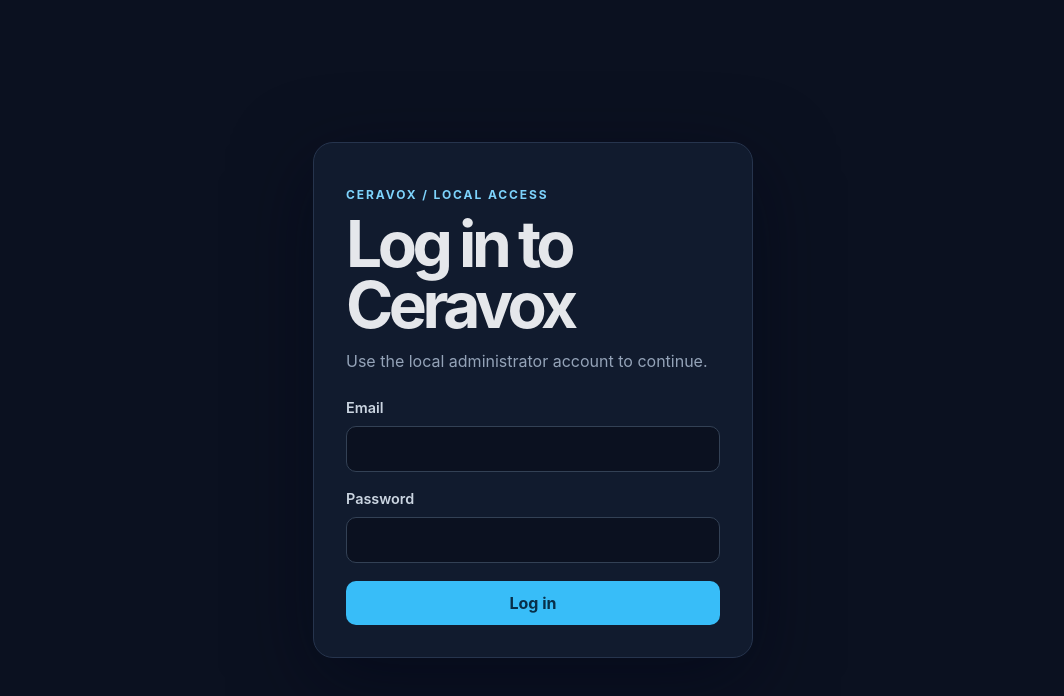
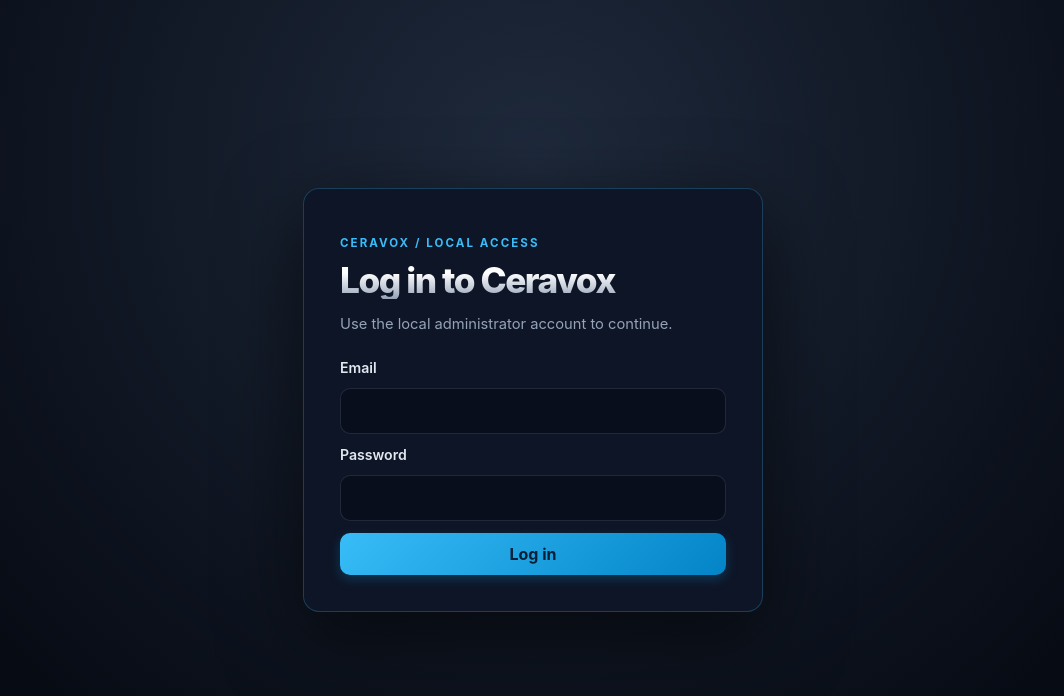
Before and after one commit to Kunal-deadlock/Ceravox, a React (Vite) app in the folder dashboard/: page /login in a window 1280 px wide. Shown: the top 696 px of the page, without its empty margins (107-1171 px from the left). Built offline with nearby package versions, Linux system fonts and the light colour scheme; no server answers.

Commit message:
style(ui): elevate dashboard with modern workstation dark theme and polished components

```diff
--- a/dashboard/src/styles.css
+++ b/dashboard/src/styles.css
@@ -1,59 +1,490 @@
 :root {
-  font-family: Inter, ui-sans-serif, system-ui, sans-serif;
-  color: #e5e7eb;
-  background: #0b1120;
+  --bg-app: #070b14;
+  --bg-surface: #0e1526;
+  --bg-card: #131c31;
+  --bg-card-subtle: #18233c;
+  --bg-input: #090e1c;
+
+  --border-subtle: rgba(148, 163, 184, 0.12);
+  --border-card: rgba(148, 163, 184, 0.18);
+  --border-focus: #38bdf8;
+
+  --text-primary: #f8fafc;
+  --text-secondary: #94a3b8;
+  --text-muted: #64748b;
+
+  --accent-cyan: #38bdf8;
+  --accent-blue: #0284c7;
+
+  font-family: -apple-system, BlinkMacSystemFont, "Segoe UI", Roboto, "Inter", system-ui, sans-serif;
+  color: var(--text-primary);
+  background: var(--bg-app);
   font-synthesis: none;
   text-rendering: optimizeLegibility;
+  -webkit-font-smoothing: antialiased;
 }
 
-* { box-sizing: border-box; }
-body { margin: 0; min-width: 320px; min-height: 100vh; }
+* {
+  box-sizing: border-box;
+}
 
-.shell { width: min(1080px, calc(100% - 40px)); margin: 0 auto; padding: 72px 0; }
-.hero { margin-bottom: 48px; }
-.eyebrow, .card-label { color: #7dd3fc; font-size: 0.75rem; font-weight: 700; letter-spacing: 0.16em; }
-h1 { margin: 8px 0; font-size: clamp(3rem, 9vw, 6.5rem); line-height: 0.95; letter-spacing: -0.07em; }
-h2 { margin: 0; }
-.tagline { color: #94a3b8; font-size: 1.2rem; }
-.status-card, .feature-grid article { border: 1px solid #26344d; border-radius: 20px; background: #111b2e; }
-.status-card { display: flex; align-items: center; justify-content: space-between; gap: 24px; padding: 28px; }
-.card-label { margin: 0 0 10px; }
-.muted { color: #94a3b8; }
-.status-pill { border-radius: 999px; padding: 8px 14px; font-size: 0.8rem; font-weight: 700; text-transform: uppercase; }
-.status-ready { color: #bbf7d0; background: #14532d; }
-.status-warning { color: #fde68a; background: #713f12; }
-.feature-grid { display: grid; grid-template-columns: repeat(3, 1fr); gap: 16px; margin-top: 16px; }
-.feature-grid article { min-height: 190px; padding: 24px; }
-.feature-number { color: #64748b; font-variant-numeric: tabular-nums; }
-.feature-grid h2 { margin-top: 44px; }
-.feature-grid p { color: #94a3b8; line-height: 1.5; }
-.auth-layout { display: grid; min-height: 100vh; place-items: center; padding: 24px; }
-.auth-card { width: min(440px, 100%); border: 1px solid #26344d; border-radius: 20px; background: #111b2e; padding: 32px; box-shadow: 0 24px 80px #02061780; }
-.auth-card h1 { margin: 12px 0; font-size: clamp(2.2rem, 7vw, 4rem); }
-.auth-card form { display: grid; gap: 10px; margin-top: 28px; }
-.auth-card label { color: #cbd5e1; font-size: 0.9rem; font-weight: 600; }
-.auth-card input { border: 1px solid #334155; border-radius: 10px; background: #0b1120; color: #e5e7eb; padding: 12px; font: inherit; margin-bottom: 8px; }
-button { border: 0; border-radius: 10px; background: #38bdf8; color: #082f49; cursor: pointer; font: inherit; font-weight: 700; padding: 12px 16px; }
-button:disabled { cursor: wait; opacity: 0.65; }
-.button-secondary { border: 1px solid #475569; background: transparent; color: #cbd5e1; padding: 8px 12px; }
-.form-error { color: #fca5a5; }
-.field-hint { color: #94a3b8; font-size: 0.82rem; margin: 0 0 8px; }
-.app-shell { padding-top: 48px; }
-.app-header { display: flex; align-items: flex-end; justify-content: space-between; gap: 24px; margin-bottom: 28px; }
-.app-header h1 { font-size: clamp(2.4rem, 6vw, 4.8rem); }
-.account-actions { display: flex; align-items: center; flex-wrap: wrap; justify-content: flex-end; gap: 10px; }
-.app-nav { display: flex; gap: 8px; flex-wrap: wrap; border-bottom: 1px solid #26344d; padding-bottom: 16px; margin-bottom: 24px; }
-.app-nav a { color: #94a3b8; border-radius: 8px; padding: 8px 10px; text-decoration: none; }
-.app-nav a:hover, .app-nav a.active { background: #1e293b; color: #e0f2fe; }
-.placeholder-card { border: 1px solid #26344d; border-radius: 20px; background: #111b2e; padding: 32px; }
-.voice-card, .result-card { display: grid; gap: 16px; border: 1px solid #26344d; border-radius: 20px; background: #111b2e; padding: 28px; }
-.voice-card { max-width: 820px; }
-.voice-card input, .voice-card textarea, .voice-card select { width: 100%; border: 1px solid #334155; border-radius: 10px; background: #0b1120; color: #e5e7eb; padding: 12px; font: inherit; }
-.voice-card textarea { resize: vertical; }
-.voice-card ol { display: grid; gap: 8px; padding-left: 24px; color: #cbd5e1; }
-.transcript-text { white-space: pre-wrap; line-height: 1.6; }
-.model-status-list { display: grid; gap: 4px; }
-.link-button { padding: 0; background: none; color: #7dd3fc; font-weight: 400; }
-.result-card audio { width: 100%; }
-.result-card a { color: #7dd3fc; }
-@media (max-width: 700px) { .shell { padding: 40px 0; } .feature-grid { grid-template-columns: 1fr; } .status-card { align-items: flex-start; flex-direction: column; } }
+body {
+  margin: 0;
+  min-width: 320px;
+  min-height: 100vh;
+  background: radial-gradient(circle at 50% 0%, #15223e 0%, #070b14 70%);
+  background-attachment: fixed;
+  color: var(--text-primary);
+}
+
+/* Shell Layout */
+.shell {
+  width: min(1080px, calc(100% - 48px));
+  margin: 0 auto;
+  padding: 48px 0 80px;
+}
+
+.hero {
+  margin-bottom: 40px;
+}
+
+.eyebrow,
+.card-label {
+  color: #38bdf8;
+  font-size: 0.72rem;
+  font-weight: 700;
+  letter-spacing: 0.18em;
+  text-transform: uppercase;
+}
+
+h1 {
+  margin: 8px 0;
+  font-size: clamp(2.5rem, 6vw, 4.5rem);
+  line-height: 1.05;
+  letter-spacing: -0.04em;
+  font-weight: 800;
+  background: linear-gradient(180deg, #ffffff 30%, #94a3b8 100%);
+  -webkit-background-clip: text;
+  -webkit-text-fill-color: transparent;
+}
+
+h2 {
+  margin: 0 0 8px;
+  font-size: 1.5rem;
+  font-weight: 700;
+  letter-spacing: -0.02em;
+}
+
+h3 {
+  margin: 0 0 6px;
+  font-size: 1.2rem;
+  font-weight: 600;
+}
+
+h4 {
+  margin: 0;
+  font-size: 1rem;
+  font-weight: 600;
+}
+
+.tagline {
+  color: var(--text-secondary);
+  font-size: 1.15rem;
+  margin-top: 12px;
+}
+
+.muted {
+  color: var(--text-secondary);
+  font-size: 0.92rem;
+  line-height: 1.5;
+}
+
+/* Cards & Surfaces */
+.status-card,
+.feature-grid article,
+.placeholder-card,
+.voice-card,
+.result-card,
+.auth-card {
+  border: 1px solid var(--border-card);
+  border-radius: 16px;
+  background: var(--bg-card);
+  box-shadow: 0 8px 24px -4px rgba(0, 0, 0, 0.4), 0 2px 6px -1px rgba(0, 0, 0, 0.2);
+  transition: border-color 0.2s ease, box-shadow 0.2s ease;
+}
+
+.status-card {
+  display: flex;
+  align-items: center;
+  justify-content: space-between;
+  gap: 24px;
+  padding: 24px 28px;
+  background: linear-gradient(135deg, rgba(30, 41, 59, 0.7) 0%, rgba(15, 23, 42, 0.8) 100%);
+  border-color: rgba(56, 189, 248, 0.2);
+}
+
+.status-card:hover {
+  border-color: rgba(56, 189, 248, 0.35);
+}
+
+.card-label {
+  margin: 0 0 8px;
+}
+
+/* Status Pills */
+.status-pill {
+  border-radius: 9999px;
+  padding: 6px 14px;
+  font-size: 0.75rem;
+  font-weight: 700;
+  letter-spacing: 0.05em;
+  text-transform: uppercase;
+  display: inline-flex;
+  align-items: center;
+  gap: 6px;
+  border: 1px solid transparent;
+}
+
+.status-ready {
+  color: #34d399;
+  background: rgba(16, 185, 129, 0.15);
+  border-color: rgba(52, 211, 153, 0.3);
+}
+
+.status-warning,
+.status-pending {
+  color: #fbbf24;
+  background: rgba(245, 158, 11, 0.15);
+  border-color: rgba(251, 191, 36, 0.3);
+}
+
+.status-error,
+.status-unavailable {
+  color: #f87171;
+  background: rgba(239, 68, 68, 0.15);
+  border-color: rgba(248, 113, 113, 0.3);
+}
+
+/* Feature Grid */
+.feature-grid {
+  display: grid;
+  grid-template-columns: repeat(3, 1fr);
+  gap: 20px;
+  margin-top: 24px;
+}
+
+.feature-grid article {
+  min-height: 200px;
+  padding: 24px;
+  display: flex;
+  flex-direction: column;
+  justify-content: space-between;
+  background: var(--bg-surface);
+}
+
+.feature-grid article:hover {
+  border-color: rgba(56, 189, 248, 0.3);
+  transform: translateY(-2px);
+  box-shadow: 0 12px 28px -4px rgba(0, 0, 0, 0.5);
+}
+
+.feature-number {
+  color: #38bdf8;
+  font-weight: 700;
+  font-size: 0.85rem;
+  font-variant-numeric: tabular-nums;
+}
+
+.feature-grid h2 {
+  margin-top: 24px;
+  font-size: 1.25rem;
+}
+
+.feature-grid p {
+  color: var(--text-secondary);
+  line-height: 1.5;
+  margin: 0;
+}
+
+/* Auth Layout */
+.auth-layout {
+  display: grid;
+  min-height: 100vh;
+  place-items: center;
+  padding: 24px;
+  background: radial-gradient(circle at 50% 20%, #1e293b 0%, #070b14 80%);
+}
+
+.auth-card {
+  width: min(460px, 100%);
+  padding: 36px;
+  border-color: rgba(56, 189, 248, 0.25);
+  background: var(--bg-surface);
+  box-shadow: 0 24px 80px rgba(0, 0, 0, 0.6);
+}
+
+.auth-card h1 {
+  margin: 8px 0 4px;
+  font-size: 2.2rem;
+}
+
+.auth-card form {
+  display: grid;
+  gap: 12px;
+  margin-top: 24px;
+}
+
+.auth-card label {
+  color: #e2e8f0;
+  font-size: 0.88rem;
+  font-weight: 600;
+}
+
+.auth-card input {
+  border: 1px solid var(--border-card);
+  border-radius: 10px;
+  background: var(--bg-input);
+  color: var(--text-primary);
+  padding: 12px 14px;
+  font: inherit;
+  transition: border-color 0.2s, box-shadow 0.2s;
+}
+
+.auth-card input:focus {
+  outline: none;
+  border-color: var(--accent-cyan);
+  box-shadow: 0 0 0 3px rgba(56, 189, 248, 0.15);
+}
+
+/* Buttons */
+button {
+  border: 0;
+  border-radius: 10px;
+  background: linear-gradient(135deg, #38bdf8 0%, #0284c7 100%);
+  color: #041f38;
+  cursor: pointer;
+  font: inherit;
+  font-weight: 700;
+  padding: 11px 18px;
+  display: inline-flex;
+  align-items: center;
+  justify-content: center;
+  gap: 8px;
+  transition: all 0.15s ease;
+  box-shadow: 0 4px 12px rgba(14, 165, 233, 0.25);
+}
+
+button:hover:not(:disabled) {
+  filter: brightness(1.1);
+  transform: translateY(-1px);
+  box-shadow: 0 6px 16px rgba(14, 165, 233, 0.35);
+}
+
+button:active:not(:disabled) {
+  transform: translateY(0);
+}
+
+button:disabled {
+  cursor: wait;
+  opacity: 0.6;
+  box-shadow: none;
+}
+
+.button-secondary {
+  border: 1px solid var(--border-card);
+  background: var(--bg-card-subtle);
+  color: #e2e8f0;
+  padding: 8px 14px;
+  box-shadow: none;
+}
+
+.button-secondary:hover:not(:disabled) {
+  background: #253352;
+  border-color: rgba(148, 163, 184, 0.3);
+  filter: none;
+}
+
+.link-button {
+  padding: 0;
+  background: none;
+  color: #38bdf8;
+  font-weight: 500;
+  box-shadow: none;
+  text-decoration: underline;
+  text-underline-offset: 3px;
+}
+
+.link-button:hover {
+  filter: brightness(1.2);
+  transform: none;
+  box-shadow: none;
+}
+
+.form-error {
+  color: #f87171;
+  font-size: 0.88rem;
+  margin: 4px 0;
+}
+
+.field-hint {
+  color: var(--text-secondary);
+  font-size: 0.82rem;
+  margin: 0 0 8px;
+}
+
+/* Application Shell Header & Nav */
+.app-shell {
+  padding-top: 36px;
+}
+
+.app-header {
+  display: flex;
+  align-items: flex-end;
+  justify-content: space-between;
+  gap: 24px;
+  margin-bottom: 24px;
+  border-bottom: 1px solid var(--border-subtle);
+  padding-bottom: 20px;
+}
+
+.app-header h1 {
+  font-size: clamp(2rem, 5vw, 3.2rem);
+  margin: 4px 0 0;
+}
+
+.account-actions {
+  display: flex;
+  align-items: center;
+  flex-wrap: wrap;
+  justify-content: flex-end;
+  gap: 12px;
+}
+
+.app-nav {
+  display: flex;
+  gap: 6px;
+  flex-wrap: wrap;
+  margin-bottom: 28px;
+}
+
+.app-nav a {
+  color: var(--text-secondary);
+  border-radius: 8px;
+  padding: 8px 14px;
+  font-size: 0.92rem;
+  font-weight: 600;
+  text-decoration: none;
+  transition: all 0.15s ease;
+}
+
+.app-nav a:hover {
+  background: var(--bg-card);
+  color: var(--text-primary);
+}
+
+.app-nav a.active {
+  background: rgba(56, 189, 248, 0.15);
+  color: #38bdf8;
+  border: 1px solid rgba(56, 189, 248, 0.25);
+}
+
+/* Feature View Cards */
+.voice-card,
+.result-card,
+.placeholder-card {
+  display: grid;
+  gap: 18px;
+  padding: 28px;
+  margin-bottom: 20px;
+}
+
+.voice-card {
+  max-width: 860px;
+}
+
+.voice-card input,
+.voice-card textarea,
+.voice-card select {
+  width: 100%;
+  border: 1px solid var(--border-card);
+  border-radius: 10px;
+  background: var(--bg-input);
+  color: var(--text-primary);
+  padding: 12px 14px;
+  font: inherit;
+  transition: border-color 0.2s, box-shadow 0.2s;
+}
+
+.voice-card input:focus,
+.voice-card textarea:focus,
+.voice-card select:focus {
+  outline: none;
+  border-color: var(--accent-cyan);
+  box-shadow: 0 0 0 3px rgba(56, 189, 248, 0.15);
+}
+
+.voice-card textarea {
+  resize: vertical;
+  line-height: 1.6;
+}
+
+.voice-card ol {
+  display: grid;
+  gap: 10px;
+  padding-left: 20px;
+  color: #cbd5e1;
+  line-height: 1.5;
+}
+
+.transcript-text {
+  white-space: pre-wrap;
+  line-height: 1.7;
+  color: #e2e8f0;
+}
+
+.model-status-list {
+  display: grid;
+  gap: 6px;
+}
+
+.result-card audio {
+  width: 100%;
+  border-radius: 8px;
+  margin-top: 8px;
+}
+
+.result-card a {
+  color: #38bdf8;
+  text-decoration: none;
+  font-weight: 500;
+}
+
+.result-card a:hover {
+  text-decoration: underline;
+}
+
+code {
+  background: rgba(0, 0, 0, 0.35);
+  padding: 2px 6px;
+  border-radius: 4px;
+  font-family: ui-monospace, SFMono-Regular, Menlo, Monaco, Consolas, monospace;
+  font-size: 0.85em;
+  color: #7dd3fc;
+}
+
+@media (max-width: 768px) {
+  .shell {
+    padding: 28px 0;
+  }
+  .feature-grid {
+    grid-template-columns: 1fr;
+  }
+  .app-header {
+    flex-direction: column;
+    align-items: flex-start;
+  }
+  .status-card {
+    align-items: flex-start;
+    flex-direction: column;
+  }
+}
```
